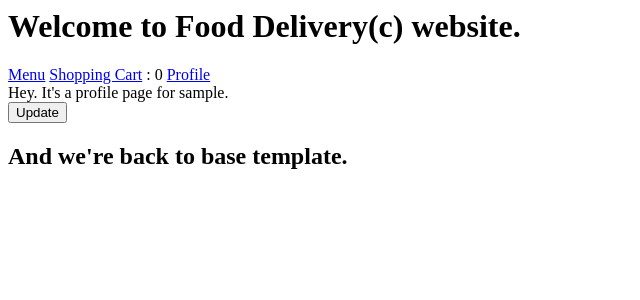
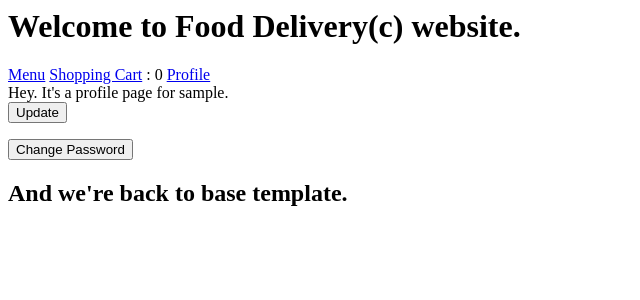
Before and after one commit to LeeRude11/delivery, a Django app: template accounts/templates/registration/profile.html in a window 1280 px wide. Shown: the top 300 px of the page, without its empty margins (0-640 px from the left). Run offline with Django 3.2, Linux system fonts and the light colour scheme; the template is opened without the code that fills it: most values are stand-ins (such as "Sample title", 1, 10 or a date in 2020).

Commit message:
Change password link button

```diff
--- a/accounts/templates/registration/profile.html
+++ b/accounts/templates/registration/profile.html
@@ -12,4 +12,7 @@
 
   <input type="submit" value="Update">
 </form>
+<a href="{% url 'accounts:password_change' %}">
+  <button>Change Password</button>
+</a>
 {% endblock %}
```
